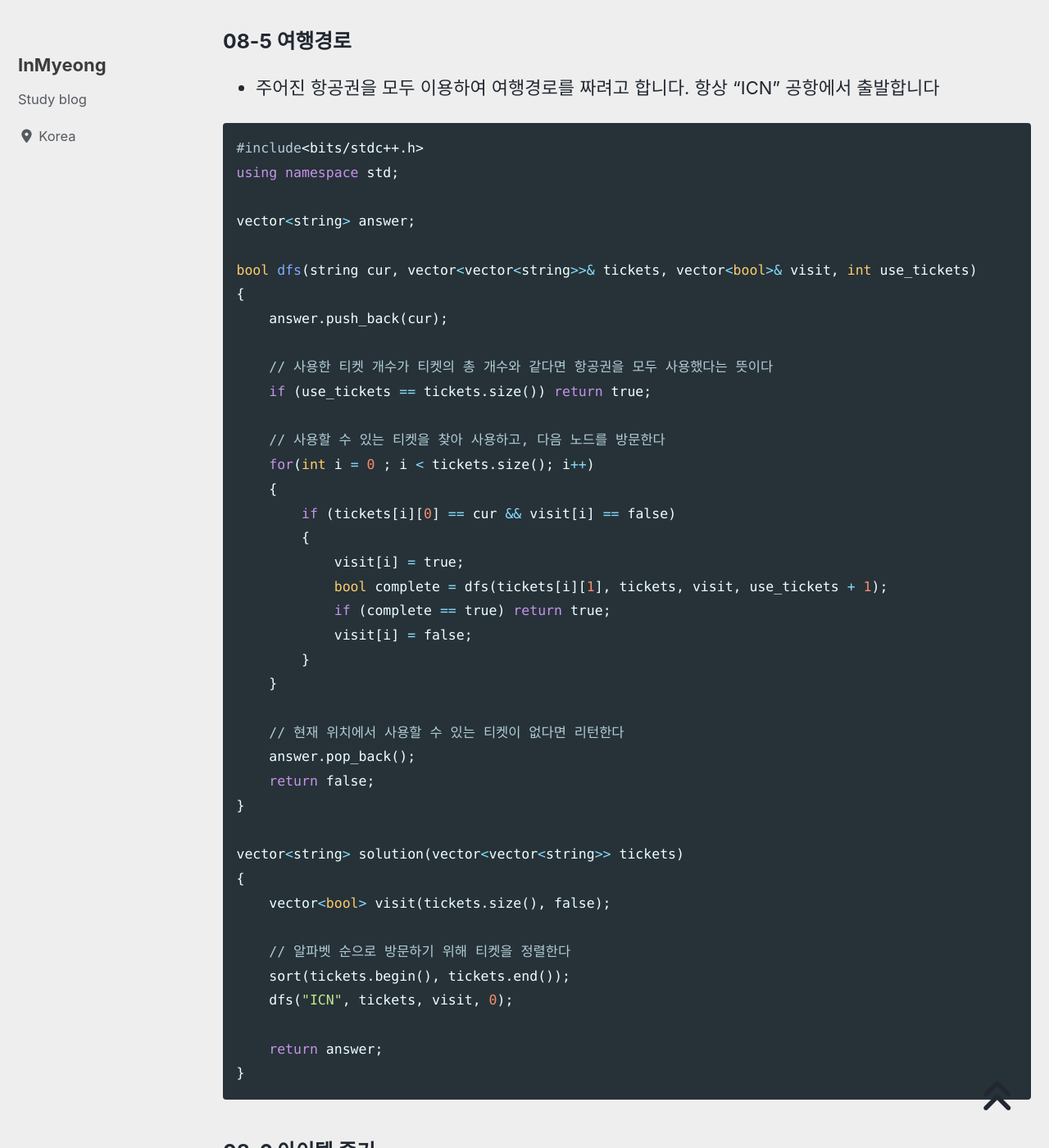
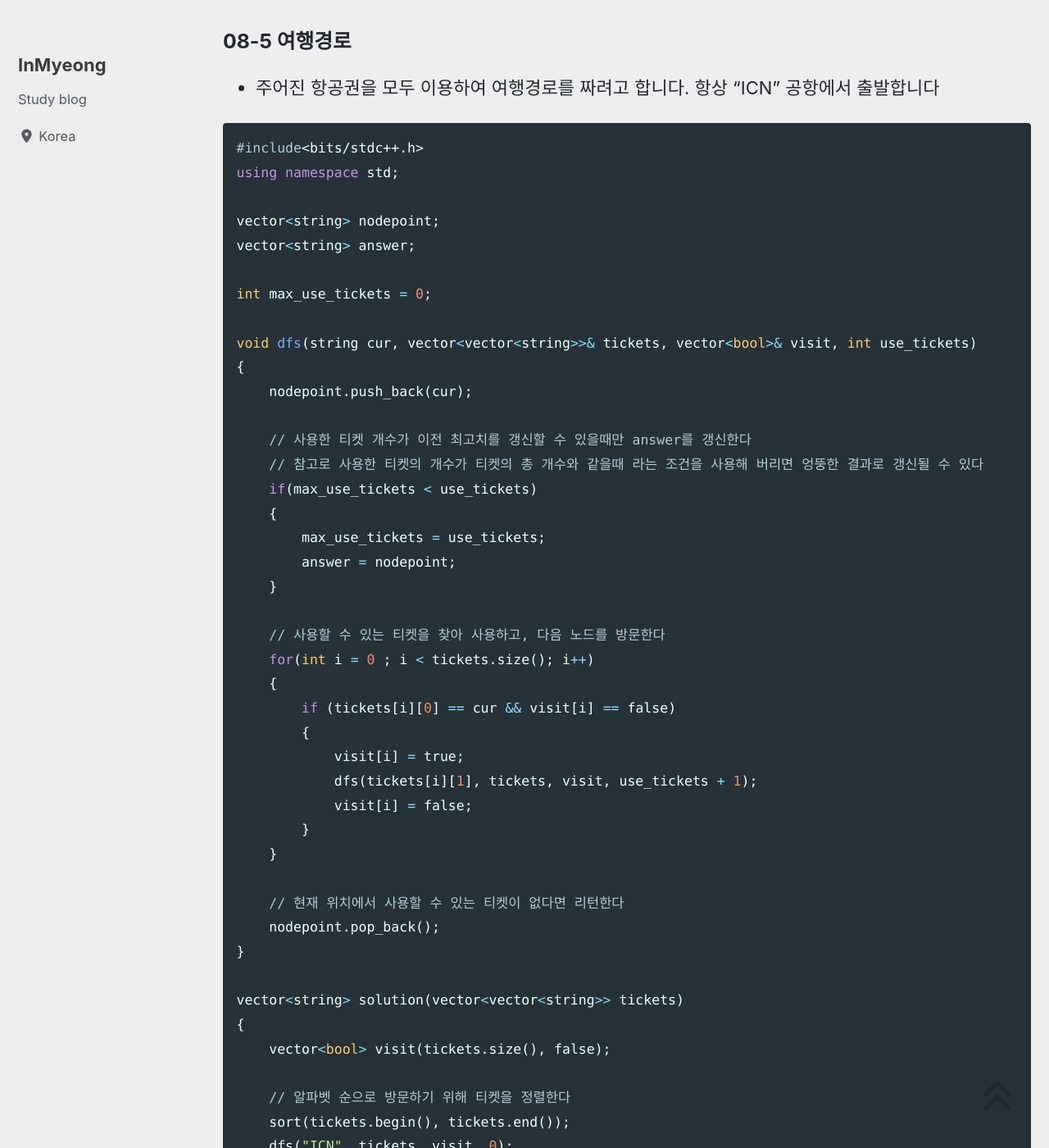
Before and after one commit to devMyeong/devMyeong.github.io, a Jekyll site: the page built from _posts/codingTest/2022-07-06-프로그래머스.md, in a window 1280 px wide and 1400 px high, scrolled down 53898 px. Shown: the whole window at 82% size. Built offline with Jekyll 4.4.1, drawn with Linux system fonts in a browser that asks for light colours; cached includes are drawn as plain includes; nearby versions of some CDN libraries; some web fonts are replaced; comment, search, counter and statistics services are not loaded.

Commit message:
Chore : 프로그래머스 여행경로 코드 깔끔하게 수정

```diff
--- a/_posts/codingTest/2022-07-06-프로그래머스.md
+++ b/_posts/codingTest/2022-07-06-프로그래머스.md
@@ -1554,14 +1554,22 @@ int solution(string begin, string target, vector<string> words)
 #include<bits/stdc++.h>
 using namespace std;
 
+vector<string> nodepoint;
 vector<string> answer;
 
-bool dfs(string cur, vector<vector<string>>& tickets, vector<bool>& visit, int use_tickets)
-{
-    answer.push_back(cur);
-
-    // 사용한 티켓 개수가 티켓의 총 개수와 같다면 항공권을 모두 사용했다는 뜻이다
-    if (use_tickets == tickets.size()) return true;
+int max_use_tickets = 0;
+
+void dfs(string cur, vector<vector<string>>& tickets, vector<bool>& visit, int use_tickets)
+{
+    nodepoint.push_back(cur);
+
+    // 사용한 티켓 개수가 이전 최고치를 갱신할 수 있을때만 answer를 갱신한다
+    // 참고로 사용한 티켓의 개수가 티켓의 총 개수와 같을때 라는 조건을 사용해 버리면 엉뚱한 결과로 갱신될 수 있다
+    if(max_use_tickets < use_tickets)
+    {
+        max_use_tickets = use_tickets;
+        answer = nodepoint;
+    }
 
     // 사용할 수 있는 티켓을 찾아 사용하고, 다음 노드를 방문한다
     for(int i = 0 ; i < tickets.size(); i++)
@@ -1569,15 +1577,13 @@ bool dfs(string cur, vector<vector<string>>& tickets, vector<bool>& visit, int u
         if (tickets[i][0] == cur && visit[i] == false)
         {
             visit[i] = true;
-            bool complete = dfs(tickets[i][1], tickets, visit, use_tickets + 1);
-            if (complete == true) return true;
+            dfs(tickets[i][1], tickets, visit, use_tickets + 1);
             visit[i] = false;
         }
     }
 
     // 현재 위치에서 사용할 수 있는 티켓이 없다면 리턴한다
-    answer.pop_back();
-    return false;
+    nodepoint.pop_back();
 }
 
 vector<string> solution(vector<vector<string>> tickets)
```
